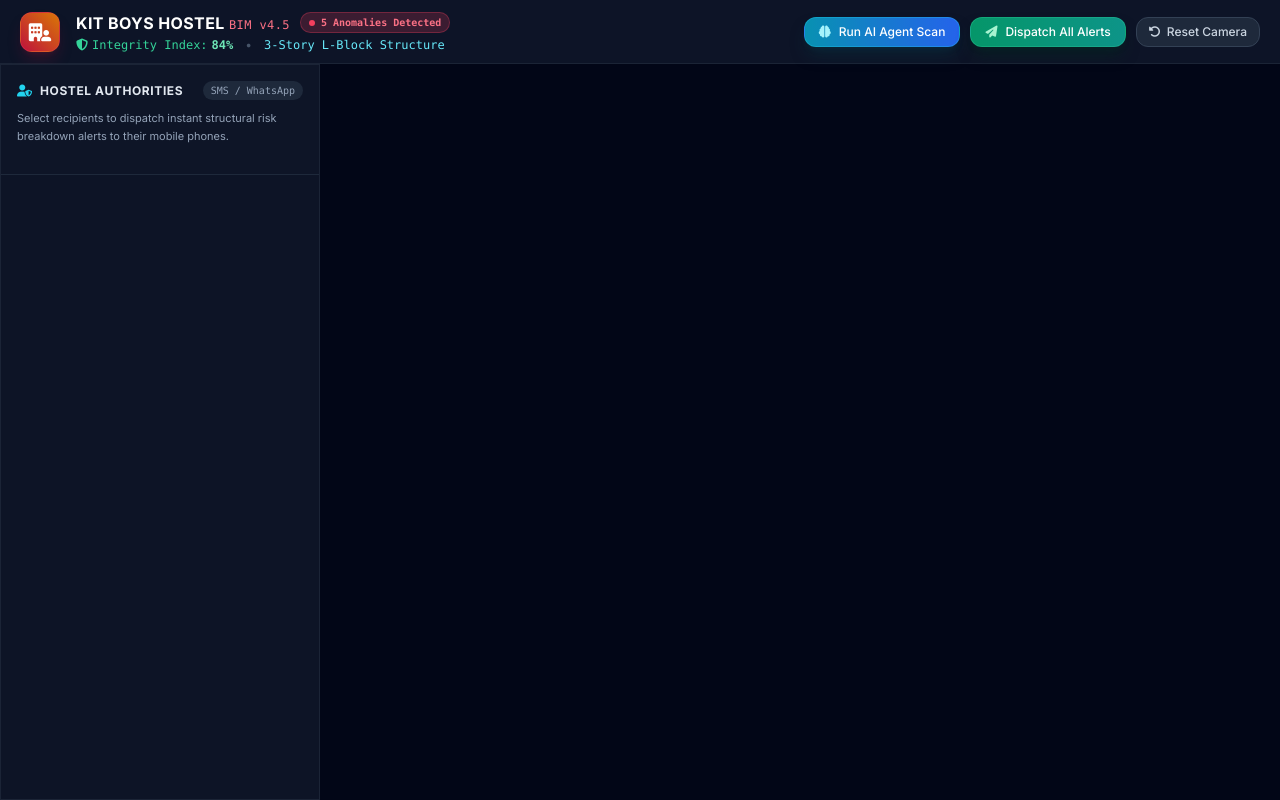
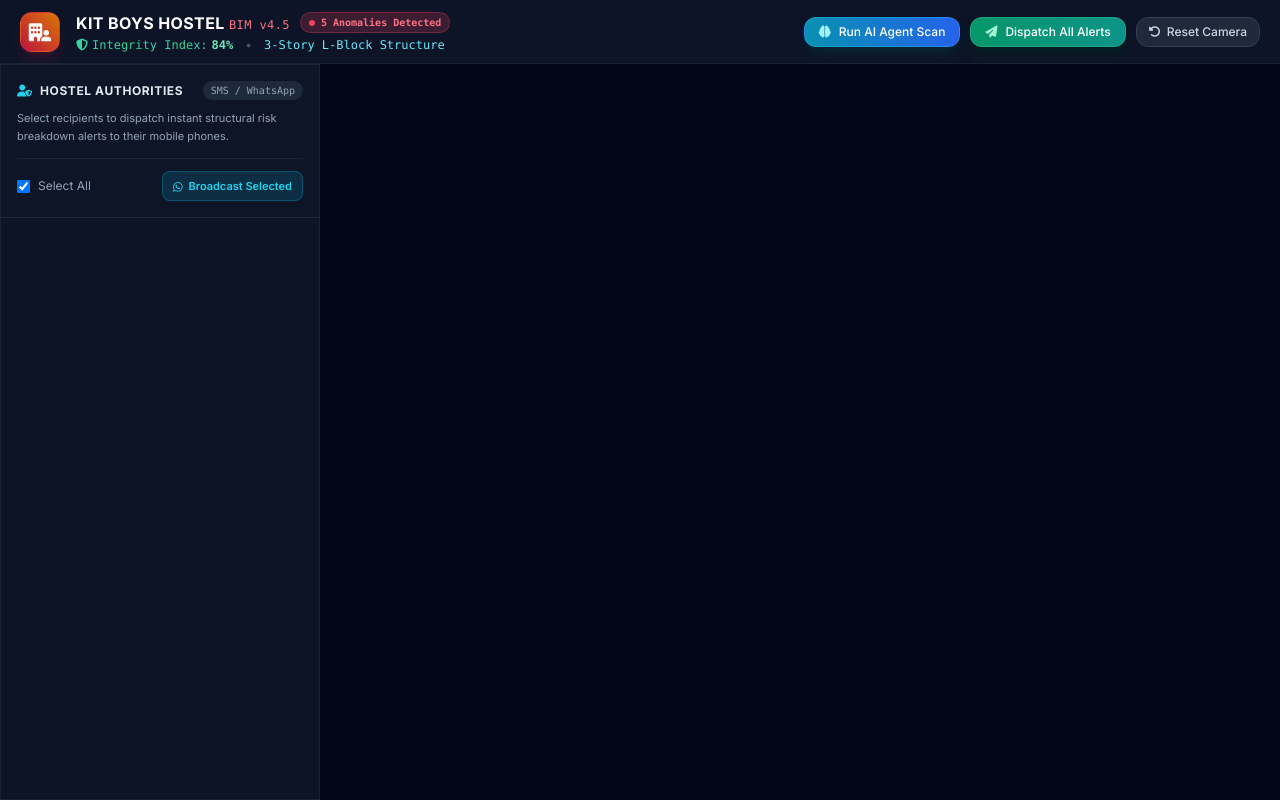
Before and after one commit to Himanshu-063/Seismokavach, a plain HTML site: page index.html in a window 1280 px wide. Drawn offline with nearby package versions, Linux system fonts and the light colour scheme.

```diff
--- a/index.html
+++ b/index.html
@@ -133,3 +133,19 @@
                 <p class="text-[11px] text-slate-400 mb-3 leading-relaxed">
                     Select recipients to dispatch instant structural risk breakdown alerts to their mobile phones.
                 </p>
+                <!-- Authority Recipient Cards -->
+                <div class="space-y-2.5" id="authorities-container">
+                    <!-- Populated dynamically via JS -->
+                </div>
+
+                <!-- Mass Broadcast Trigger -->
+                <div class="mt-3 pt-3 border-t border-slate-800/80 flex items-center justify-between gap-2">
+                    <label class="flex items-center gap-2 text-xs text-slate-400 cursor-pointer">
+                        <input type="checkbox" id="select-all-authorities" checked onchange="toggleSelectAllAuthorities(this)" class="rounded border-slate-700 bg-slate-900 text-cyan-500 focus:ring-0">
+                        Select All
+                    </label>
+                    <button onclick="broadcastToAllSelected()" class="px-2.5 py-1.5 rounded-lg bg-cyan-600/20 hover:bg-cyan-600/30 text-cyan-400 border border-cyan-500/30 text-[11px] font-semibold transition flex items-center gap-1.5">
+                        <i class="fa-brands fa-whatsapp"></i> Broadcast Selected
+                    </button>
+                </div>
+            </div>
```
